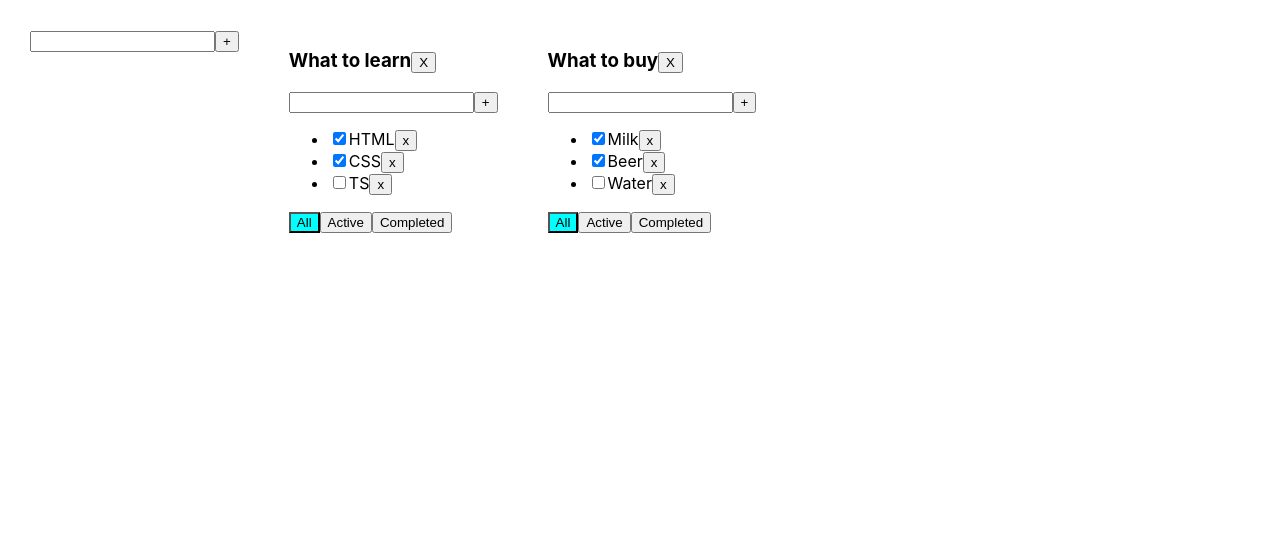
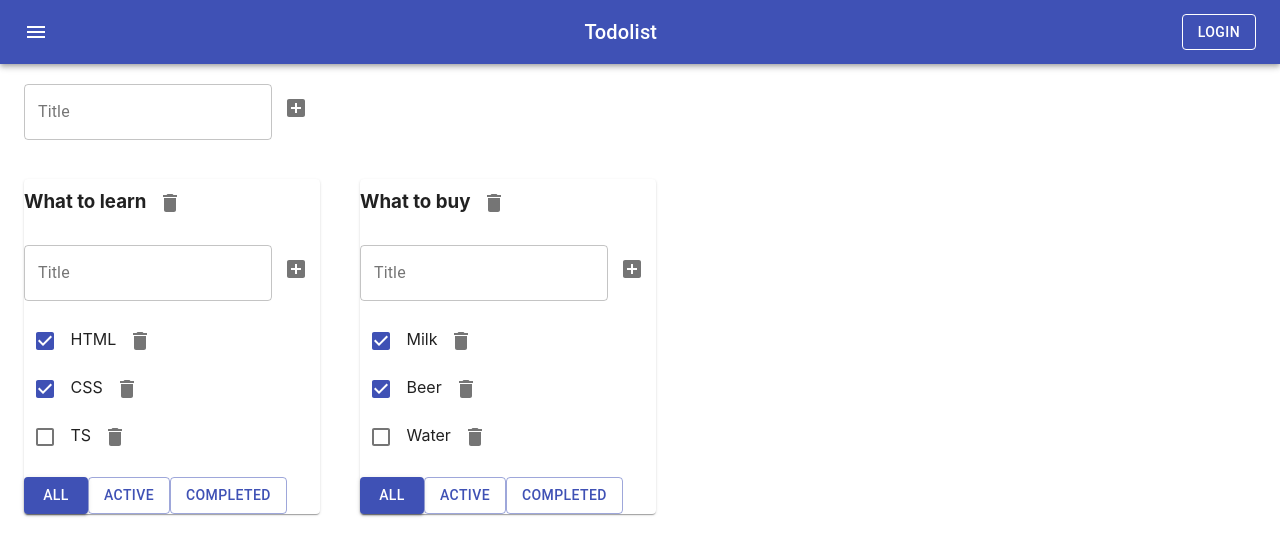
Before and after one commit to Dergacz/todolist, a React (Create React App) app: page / in a window 1280 px wide. Shown: the top 556 px of the page. Built offline with nearby package versions, Linux system fonts and the light colour scheme.

Commit message:
add material-ua

```diff
--- a/package.json
+++ b/package.json
@@ -3,6 +3,8 @@
   "version": "0.1.0",
   "private": true,
   "dependencies": {
+    "@material-ui/core": "^4.11.3",
+    "@material-ui/icons": "^4.11.2",
     "@testing-library/jest-dom": "^4.2.4",
     "@testing-library/react": "^9.3.2",
     "@testing-library/user-event": "^7.1.2",
--- a/src/AddItemForm.tsx
+++ b/src/AddItemForm.tsx
@@ -1,4 +1,6 @@
 import React, {ChangeEvent, KeyboardEvent, useState} from "react";
+import {IconButton, TextField} from "@material-ui/core";
+import {AddBox} from "@material-ui/icons";
 
 export type AddItemFormPropsType = {
     addItem: (title: string) => void
@@ -30,12 +32,26 @@
 
     return (
         <div>
-            <input value={title}
-                   onChange={onChageHandler}
-                   onKeyPress={onPressHandler}
-                   className={error ? "error" : ""}/>
-            <button onClick={addItem}>+</button>
-            {error && <div className="error-message">{error}</div>}
+            <TextField
+                variant={"outlined"}
+                label={"Title"}
+                error={!!error}
+                value={title}
+                onChange={onChageHandler}
+                onKeyPress={onPressHandler}
+                helperText={error}
+                />
+            {/*<input value={title}*/}
+            {/*       onChange={onChageHandler}*/}
+            {/*       onKeyPress={onPressHandler}*/}
+            {/*       className={error ? "error" : ""}/>*/}
+            {/*<button onClick={addItem}>+</button>*/}
+            <IconButton
+                onClick={addItem}
+            >
+                <AddBox/>
+            </IconButton>
+            {/*{error && <div className="error-message">{error}</div>}*/}
         </div>
     )
 }
--- a/src/App.css
+++ b/src/App.css
@@ -1,20 +1,20 @@
-.App {
-  padding: 30px;
-  display: flex;
-}
+/*.App {*/
+/*  padding: 30px;*/
+/*  display: flex;*/
+/*}*/
 
-.App > div {
-  margin-right: 50px;
-}
+/*.App > div {*/
+/*  margin-right: 50px;*/
+/*}*/
 
-.btn{
-  background-color: aqua;
-}
+/*.btn{*/
+/*  background-color: aqua;*/
+/*}*/
 
-.error {
-  border: red 1px solid;
-}
+/*.error {*/
+/*  border: red 1px solid;*/
+/*}*/
 
-.error-message {
-  color: red;
-}
+/*.error-message {*/
+/*  color: red;*/
+/*}*/
--- a/src/App.tsx
+++ b/src/App.tsx
@@ -3,6 +3,8 @@
 import {TasksType, TodoList} from "./TodoList";
 import {v1} from "uuid";
 import {AddItemForm} from "./AddItemForm";
+import {AppBar, Button, Container, Grid, IconButton, Paper, Toolbar, Typography} from "@material-ui/core";
+import {Menu} from "@material-ui/icons";
 
 export type filteresValueType = "all" | "completed" | "active";
 
@@ -90,14 +92,14 @@
 
     const changeTodolistTitle = (id: string, title: string) => {
         const todolist = todoLists.find(tl => tl.id === id);
-       if (todolist){
+        if (todolist) {
             todolist.title = title;
             setTodoLists([...todoLists])
         }
     }
 
     const removeTodoList = (todoListID: string) => {
-        const updatedTodoList = todoLists.filter(tl => tl.id !== todoListID );
+        const updatedTodoList = todoLists.filter(tl => tl.id !== todoListID);
         setTodoLists(updatedTodoList);
         delete tasks[todoListID]
     }
@@ -111,15 +113,12 @@
         setTasks({...tasks, [newTodolistID]: []});
     }
 
+    const todolistComponents = todoLists.map(tl => {
+        return (
+            <Grid item key={tl.id}>
+                <Paper>
+                    <TodoList
 
-    return (
-        <div className="App">
-            <AddItemForm addItem={addTodolist}/>
-            {
-                todoLists.map(tl => {
-                    return (
-                        <TodoList
-                            key={tl.id}
                         id={tl.id}
                         title={tl.title}
                         tasks={getTasksForTodoList(tl)}
@@ -132,10 +131,39 @@
                         changeTaskTitle={changeTaskTitle}
                         changeTodolistTitle={changeTodolistTitle}
                     />
+                </Paper>
+            </Grid>
         )
     })
+
+
+    return (
+        <div className="App">
+            <AppBar position="static">
+                <Toolbar style={{justifyContent: "space-between"}}>
+                    <IconButton edge="start" color="inherit" aria-label="menu">
+                        <Menu/>
+                    </IconButton>
+                    <Typography variant="h6">
+                        Todolist
+                    </Typography>
+                    <Button color="inherit"
+                            variant={"outlined"}
+                    >
+                        Login</Button>
+                </Toolbar>
+            </AppBar>
+            <Container fixed
+            >
+                <Grid container style={{padding: "20px 0px"}}>
+                    <AddItemForm addItem={addTodolist}/>
+                </Grid>
+                <Grid container={true} spacing={5}>
+                    {
+                        todolistComponents
                     }
-
+                </Grid>
+            </Container>
 
         </div>
     );
--- a/src/EditableSpan.tsx
+++ b/src/EditableSpan.tsx
@@ -1,4 +1,5 @@
 import React, {ChangeEvent, useState} from "react";
+import {TextField} from "@material-ui/core";
 
 type EditableSpanPropsType = {
     title: string
@@ -17,12 +18,22 @@
     }
     return (
         editMode
-            ? <input
+            ? <TextField
+                color={"primary"}
+                variant={"standard"}
                 value={title}
                 onBlur={offEditMode}
                 autoFocus
                 onChange={onChageHandler}/>
-            : <span onDoubleClick={onEditMode}>{props.title}</span>
+            // ? <input
+            //     value={title}
+            //     onBlur={offEditMode}
+            //     autoFocus
+            //     onChange={onChageHandler}/>
+            : <
+                span
+                onDoubleClick={onEditMode}> {props.title}
+</span>
     )
 
 
--- a/src/TodoList.tsx
+++ b/src/TodoList.tsx
@@ -2,6 +2,8 @@
 import {filteresValueType} from "./App";
 import {AddItemForm} from "./AddItemForm";
 import {EditableSpan} from "./EditableSpan";
+import {Button, Checkbox, IconButton} from "@material-ui/core";
+import {Delete} from "@material-ui/icons";
 
 export type TasksType = {
     id: string
@@ -47,10 +49,13 @@
             <h3><EditableSpan
                 title={props.title}
                 changeTitle={changeTodolistTitle}/>
-                <button onClick={removeTodoList}>X</button>
+                {/*<button onClick={removeTodoList}>X</button>*/}
+                <IconButton onClick={removeTodoList}>
+                    <Delete/>
+                </IconButton>
             </h3>
             <AddItemForm addItem={addTask}/>
-            <ul>
+            <ul style={{padding: "0", listStyle: "none"}}>
                 {props.tasks.map(t => {
                     const removeTask = () => {
                         props.removeTask(t.id, props.id)
@@ -62,31 +67,42 @@
                         props.changeTaskTitle(t.id, title, props.id)
                     }
                     return <li key={t.id}>
-                        <input type="checkbox"
-                               checked={t.isDone}
-                               onChange={changeTask}
+                        {/*<input type="checkbox"*/}
+                        {/*       checked={t.isDone}*/}
+                        {/*       onChange={changeTask}*/}
+                        {/*/>*/}
+                        <Checkbox
+                            checked={t.isDone}
+                            onChange={changeTask}
+                            color = {"primary"}
                         />
                         <EditableSpan
                             title={t.title}
                             changeTitle={changeTitle}
                         />
-                        <button onClick={removeTask}>x</button>
+                        {/*<button onClick={removeTask}>x</button>*/}
+                        <IconButton onClick={removeTask}>
+                            <Delete/>
+                        </IconButton>
                     </li>
                 })}
             </ul>
             <div>
-                <button
-                    className={props.todoListFilter === "all" ? "btn" : ""}
+                <Button
+                    color={"primary"}
+                    variant={props.todoListFilter === "all" ? "contained" : "outlined"}
                     onClick={changeFilterAll}>All
-                </button>
-                <button
-                    className={props.todoListFilter === "active" ? "btn" : ""}
+                </Button>
+                <Button
+                    color={"primary"}
+                    variant={props.todoListFilter === "active" ? "contained" : "outlined"}
                     onClick={changeFilterActive}>Active
-                </button>
-                <button
-                    className={props.todoListFilter === "completed" ? "btn" : ""}
+                </Button>
+                <Button
+                    color={"primary"}
+                    variant={props.todoListFilter === "completed" ? "contained" : "outlined"}
                     onClick={changeFilterCompleted}>Completed
-                </button>
+                </Button>
             </div>
         </div>
     )
```
Also changed, not shown: 1 other file (tests, documents, lock files or other folders). Lines whose indentation alone changed are shown as unchanged.
